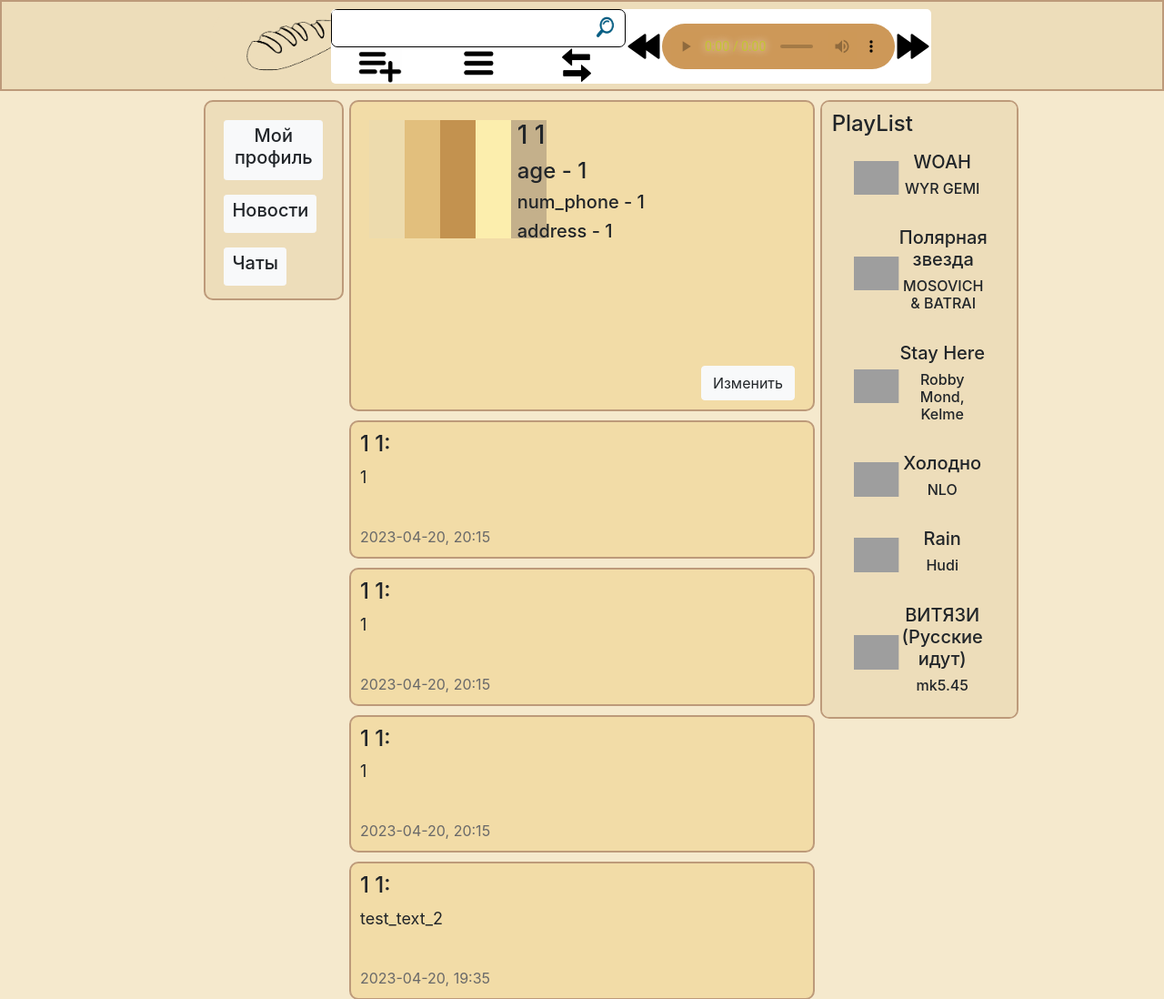
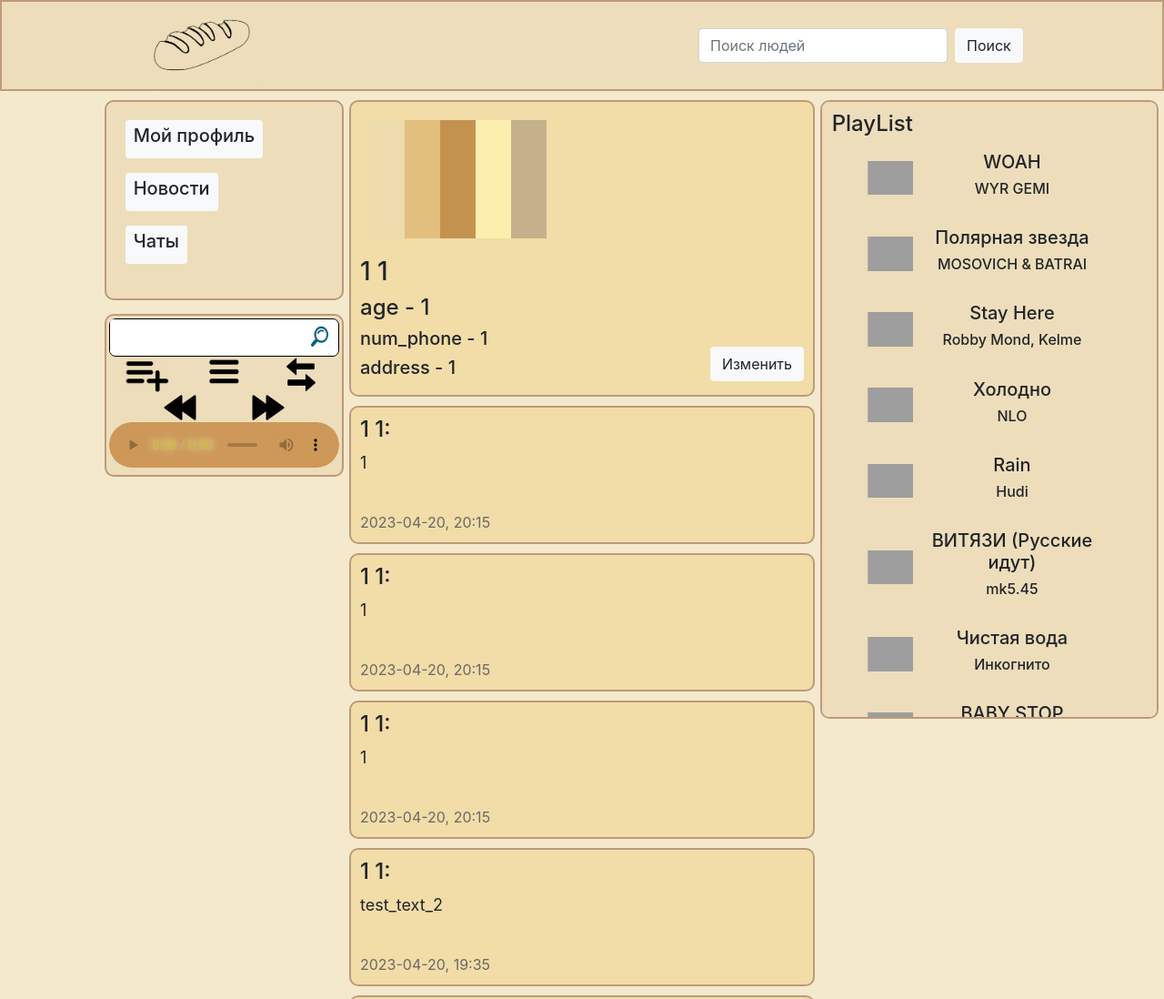
Before and after one commit to Nagib227/social_network, a Flask app: page /profile/1 in a window 1280 px wide. Shown: the top 1098 px of the page at 91% size. Run offline with Flask 3, Linux system fonts and the light colour scheme; a user stored in the database is signed in; data comes from the database, SQL or seed files in the repository; both versions use the stored data as it was after the commit; some libraries are stand-ins or nearby versions; grey boxes are pictures that could not be loaded.

Commit message:
add optimizations

```diff
--- a/main.py
+++ b/main.py
@@ -300,6 +300,7 @@ def processing_search_people(search_people):
     return found_people
 
 def processing_search_music(form_music=None, name_track="", authorized_user=None, db_sess=None):
+    order_playList = eval(authorized_user.playList)[::-1]
     if form_music:
         if form_music.btn_search.data:
             print("search")
@@ -307,8 +308,13 @@ def processing_search_music(form_music=None, name_track="", authorized_user=None
 
     if name_track:
         print("name_track")
-        title_artist_imgUrl_nameFile = find_music(q=name_track)
+        name_track = name_track.split("<;>")
+        title_artist_imgUrl_nameFile = list(filter(lambda x: name_track[0] in x and\
+                                                   name_track[1] in x, order_playList))[0]
+
+    authorized_user.current_order_playList = str(order_playList)
     authorized_user.current_track_info = str(title_artist_imgUrl_nameFile)
+    authorized_user.current_ind_track = order_playList.index(title_artist_imgUrl_nameFile)
     db_sess.commit()
     return None
 
@@ -324,21 +330,21 @@ def processing_playList_actions(form_actions_playList, authorized_user, db_sess)
 
     if form_actions_playList.direct_order_playList.data:
         print("direct")
-        order_playList = eval(authorized_user.playList)
+        order_playList = eval(authorized_user.playList)[::-1]
         if not order_playList:
             return None
-        authorized_user.current_order_playList = str(order_playList[::-1])
-        authorized_user.current_track_info = str(order_playList[::-1][0])
+        authorized_user.current_order_playList = str(order_playList)
+        authorized_user.current_track_info = str(order_playList[0])
         authorized_user.current_ind_track = 0
 
     if form_actions_playList.random_order_playList.data:
         print("random")
-        order_playList = eval(authorized_user.playList)
+        order_playList = eval(authorized_user.playList)[::-1]
         if not order_playList:
             return None
         shuffle(order_playList)
-        authorized_user.current_order_playList = str(order_playList[::-1])
-        authorized_user.current_track_info = str(order_playList[::-1][0])
+        authorized_user.current_order_playList = str(order_playList)
+        authorized_user.current_track_info = str(order_playList[0])
         authorized_user.current_ind_track = 0
 
     db_sess.commit()
@@ -346,7 +352,6 @@ def processing_playList_actions(form_actions_playList, authorized_user, db_sess)
 
 
 def processing_tracks_actions(form_actions_tracks, authorized_user, db_sess):
-    print(99999999999999999999)
     if form_actions_tracks.next_track.data:
         print("next")
         order_playList = eval(authorized_user.current_order_playList)
@@ -356,18 +361,18 @@ def processing_tracks_actions(form_actions_tracks, authorized_user, db_sess):
         if authorized_user.current_ind_track >= len(order_playList):
             authorized_user.current_ind_track = 0
         ind_track = authorized_user.current_ind_track
-        authorized_user.current_track_info = str(order_playList[::-1][ind_track])
+        authorized_user.current_track_info = str(order_playList[ind_track])
 
     if form_actions_tracks.back_track.data:
         print("back")
         order_playList = eval(authorized_user.current_order_playList)
         if not order_playList:
             return None
-        if authorized_user.current_ind_track <= 0:
-            authorized_user.current_ind_track = len(order_playList)
         authorized_user.current_ind_track -= 1
+        if authorized_user.current_ind_track < 0:
+            authorized_user.current_ind_track = len(order_playList) - 1
         ind_track = authorized_user.current_ind_track
-        authorized_user.current_track_info = str(order_playList[::-1][ind_track])
+        authorized_user.current_track_info = str(order_playList[ind_track])
 
     db_sess.commit()
     return None
--- a/static/css/base.css
+++ b/static/css/base.css
@@ -18,9 +18,10 @@ header {
   width: 100%;
   height: 100px;
   z-index: 10;
-  display: flex;
   align-items: center;
 }
+
+
 
 header .logo img {
   border-radius: 50px;
@@ -304,5 +305,47 @@ audio::-webkit-media-controls-current-time-display {
     top: 100px;
     width: 40%;
     left: 30%;
+}
 
+.music_block {
+  padding: 0.2%;
+  background-color: #EDDDBA;
+  border: 2px solid #BD9A7A;
+  border-radius: 10px;
+  position: fixed;
+  top: 345px;
+  left: 9%;
+  width: 20.5%;
+  display: none;
 }
+
+@media screen and (max-width: 1850px) {
+  .music {
+    right: 2%;
+  }
+  header .logo img {
+    left: 10%;
+  }
+}
+
+@media screen and (max-width: 1340px) {
+  .music {
+    display: none;
+  }
+  .music_block {
+    display: block;
+  }
+  .block_1 {
+    left: 9%;
+    width: 20.5%;
+  }
+  .playList {
+    width: 29%;
+  }
+  .search_top {
+    left: 60%;
+  }
+  .search_people_output {
+    left: 56%;
+  }
+}
--- /dev/null
+++ b/static/css/music_block.css
@@ -0,0 +1,116 @@
+.music_block .search_block {
+  display: inline-flex;
+  max-width: 100%;
+  background: #ffffff;
+  border: 1px solid black;
+  border-radius: 7px;
+}
+
+.music_block .search_block .input_music {
+  outline: none;
+  border: 0px;
+}
+
+.music_block .search_block .input_music:focus {
+  -webkit-box-shadow: none;
+}
+
+.music_block .search_block .btn_search {
+  background-image: url(../img/search.png);
+  background-repeat: no-repeat;
+  background-position: center center;
+  background-size: 40px 40px;
+  padding: 0;
+  width: 50px;
+  height: 40px;
+}
+
+.music_block .search_block .btn_search:focus {
+  -webkit-box-shadow: none;
+}
+
+.music_block .actions_with_playlist_block {
+  display: flex;
+  justify-content: space-around;
+}
+
+.music_block .actions_with_playlist_block .btn_add {
+  background-image: url(../img/add_playList_2.png);
+  background-repeat: no-repeat;
+  background-position: center center;
+  background-size: 48px 40px;
+  padding: 0;
+  width: 50px;
+  height: 40px;
+}
+
+.music_block .actions_with_playlist_block .btn_direct_order {
+  background-image: url(../img/direct_order_2.png);
+  background-repeat: no-repeat;
+  background-position: center center;
+  background-size: 35px 35px;
+  padding: 0;
+  width: 50px;
+  height: 40px;
+}
+
+.music_block .actions_with_playlist_block .btn_random_order {
+  background-image: url(../img/random_order.png);
+  background-repeat: no-repeat;
+  background-position: center center;
+  background-size: 56px 40px;
+  padding: 0;
+  width: 50px;
+  height: 40px;
+}
+
+.music_block .actions_with_playlist_block .btn_add:focus,
+.btn_direct_order:focus,
+.btn_random_order:focus {
+  -webkit-box-shadow: none;
+}
+
+.music_block .actions_with_tracks_block {
+  display: flex;
+  align-items: center;
+  justify-content: space-evenly;
+}
+
+.music_block .actions_with_tracks_block .next_track {
+  background-image: url(../img/next_track.png);
+  background-repeat: no-repeat;
+  background-position: center center;
+  background-size: 40px 40px;
+  padding: 0;
+  width: 40px;
+  height: 32px;
+}
+
+.music_block .actions_with_tracks_block .back_track {
+  background-image: url(../img/back_track.png);
+  background-repeat: no-repeat;
+  background-position: center center;
+  background-size: 40px 40px;
+  padding: 0;
+  width: 40px;
+  height: 32px;
+}
+
+.music_block .actions_with_tracks_block .back_track:focus,
+.next_track:focus {
+  -webkit-box-shadow: none;
+}
+
+.music_block audio {
+  max-width: 100%;
+  max-height: 50px;
+}
+
+.music_block audio::-webkit-media-controls-panel,
+audio::-webkit-media-controls-mute-button,
+audio::-webkit-media-controls-play-button,
+audio::-webkit-media-controls-time-remaining-display,
+audio::-webkit-media-controls-current-time-display {
+  background-color: #cd9858;
+  color: #c2cb2f;
+}
--- a/static/css/profile.css
+++ b/static/css/profile.css
@@ -1,5 +1,11 @@
 .block_main{
 
+}
+
+.photo_and_info {
+  display: inline-flex;
+  flex-direction: row;
+  flex-wrap: wrap;
 }
 
 .photo{
@@ -7,11 +13,11 @@
     border: 0px solid blue;
     position: relative;
     width: 195px;
-    height: 260px;
 }
 
 .photo img{
     max-width: 100%;
+    min-height: 100%;
 }
 
 .info{
@@ -19,12 +25,12 @@
     border: 0px solid blue;
     position: relative;
     width: 100%;
-    height: 260px;
 }
 
 .link1{
-    position: relative;
-    right: 25px;
+  position: absolute;
+  right: 25px;
+  bottom: 15px;
 }
 
 .popup{
--- a/templates/base.html
+++ b/templates/base.html
@@ -13,6 +13,7 @@
     <link href="https://fonts.googleapis.com/css2?family=Source+Sans+Pro:wght@300&family=Ubuntu:ital@1&display=swap" rel="stylesheet">
 
     <link rel="stylesheet" href="/static/css/base.css">
+    <link rel="stylesheet" href="/static/css/music_block.css">
     <link rel="icon" href="/static/img/icon2.png">
 
     {% block links %}{% endblock %}
@@ -34,7 +35,7 @@
     {% if found_people %}
     <div class="search_people_output">
       <h4>search_people_output</h4>
-      <a href="/" class="btn btn-light">назад</a>
+      <a href="/" class="btn btn-light">Назад</a>
       <div class="people">
         {% for people in found_people %}
         <div class="men">
@@ -91,6 +92,35 @@
     <p></p>
     <a href="/chats" class="btn btn-light btn-sm"><h5>Чаты</h5></a><br>
   </div>
+  {% if form_music %}
+  <div class="music_block">
+      <div class="search_and_actions_playList_block">
+        <form action="" method="post">
+          {{ form_music.hidden_tag() }}
+          <div class="search_block">
+            {{ form_music.input_music(class="form-control input_music", type="text") }}
+            {{ form_music.btn_search(type="submit", class="btn btn_search") }}
+          </div>
+        </form>
+        <form action="" method="post">
+          {{ form_actions_playList.hidden_tag() }}
+          <div class="actions_with_playlist_block">
+            {{ form_actions_playList.add_playList(type="submit", class="btn btn_add") }}
+            {{ form_actions_playList.direct_order_playList(type="submit", class="btn btn_direct_order") }}
+            {{ form_actions_playList.random_order_playList(type="submit", class="btn btn_random_order") }}
+          </div>
+        </form>
+      </div>
+      <form action="" method="post">
+        {{ form_actions_tracks.hidden_tag() }}
+        <div class="actions_with_tracks_block">
+          {{ form_actions_tracks.back_track(type="submit", class="btn back_track") }}
+          {{ form_actions_tracks.next_track(type="submit", class="btn next_track") }}
+        </div>
+        <audio controls="controls" {% if autoplay %}autoplay="autoplay"{% endif %} src="{{ src_music }}"></audio>
+      </form>
+  </div>
+  {% endif %}
 
   <div class="playList">
     <h4>PlayList</h4>
@@ -98,7 +128,7 @@
       {% for track in playList %}
       <form class="" action="" method="post">
         <div class="form_track">
-          <input type="text" class="name_track" name="name_track" value="{{ track[0] }} {{ track[1] }}">
+          <input type="text" class="name_track" name="name_track" value="{{ track[0] }}<;>{{ track[1] }}">
           <button type="submit" name="btn_track" id="btn_track" class="btn">
             <div class="btn_track_div">
               <img src="{{ track[2] }}" alt="img_track">
--- a/templates/profile.html
+++ b/templates/profile.html
@@ -6,14 +6,14 @@
 
 {% block content %}
     <div class="block_main">
-        <div class="row">
-            <div class="col-4"><div class="photo"><img src="{{ profile_user.way_profile_img }}" alt=""></div></div>
-            <div class="col-8"><div class="info">
+        <div class="photo_and_info">
+            <div class="photo"><img src="{{ profile_user.way_profile_img }}" alt=""></div>
+            <div class="info">
                 <h3>{{ profile_user.surname }} {{ profile_user.name }}</h3>
                 <h4>age - {{ profile_user.age }}</h4>
                 <h5>num_phone - {{ profile_user.num_phone }}</h5>
                 <h5>address - {{ profile_user.address }}</h5>
-            </div></div>
+            </div>
         </div>
         {% if change %}
         <div class="link1">
```
Also changed, not shown: db/social_network.db.
